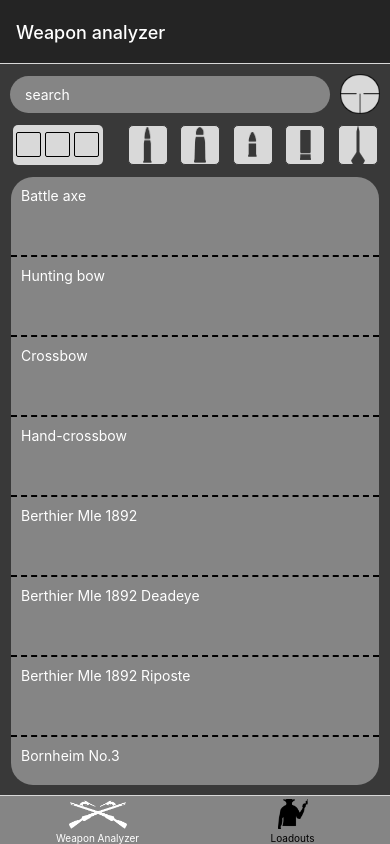
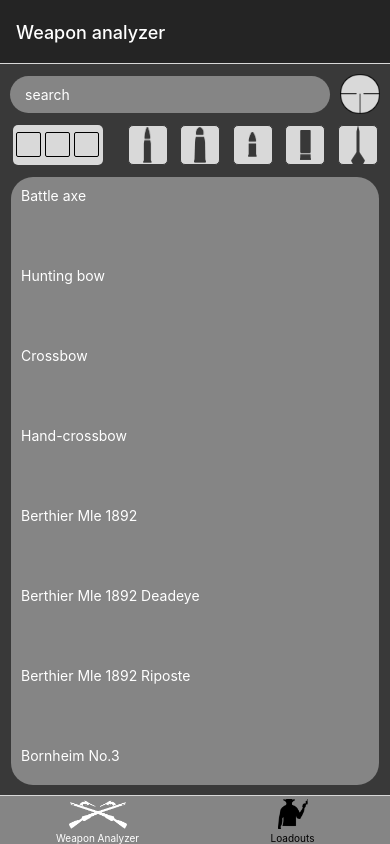
Before and after one commit to THEbROCKoli/ReactNativeAppHunt, a React Native app: screen /WeaponList in a window 390 px wide. Built offline with nearby package versions, Linux system fonts and the light colour scheme; what expo-sqlite would draw is missing.

Commit message:
ripreso e pianto un sacco

```diff
--- a/App.js
+++ b/App.js
@@ -56,6 +56,7 @@ return (
       tabBarStyle:{backgroundColor:"#858585"}}}>
       <Tab.Screen name="Weapon Analyzer" component={WeaponAnalyzerStack} options={{headerShown:false,
       tabBarIcon: ({ focused, color }) => (
+        // metti navigator.goback
         <Image
           source={focused ? require('./assets/weaponAnalyzerFocused.png') : require('./assets/weaponAnalyzer.png')}
           style={{ tintColor: color, width: 60, height: 30 }}
--- a/src/components/ListItem.js
+++ b/src/components/ListItem.js
@@ -7,7 +7,7 @@ class ListItem extends PureComponent {
 
     return (
       <TouchableOpacity onPress={() => navigation.navigate('WeaponDetails', { id: item.id, name: item.name })}>
-        <View style={{ height: 80, backgroundColor: "#85858500", borderBottomWidth: 2, borderStyle: "dashed" }}>
+        <View style={{ height: 80, backgroundColor: "#85858500"}}>
           <Text style={{ color: "#FFFFFF", paddingHorizontal: 10, paddingTop: 10 }}>{item.name}</Text>
         </View>
       </TouchableOpacity>
```
